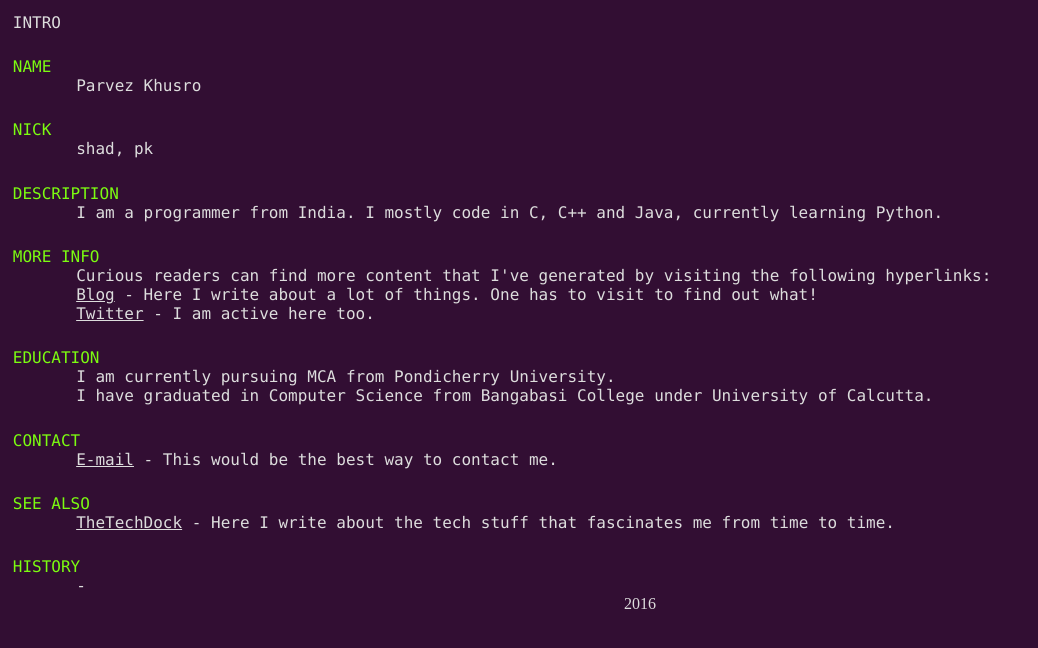
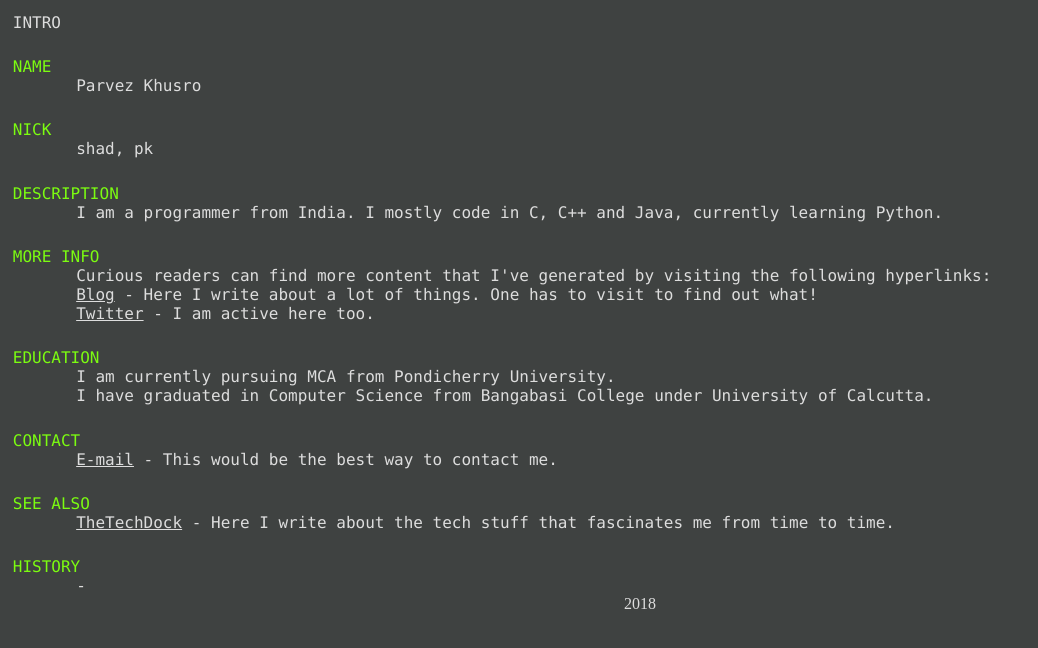
Before and after one commit to parvezkhusro/parvezkhusro.github.io, a plain HTML site: page index.html in a window 1280 px wide. Shown: the whole page, without its empty margins (0-1038 px from the left). Drawn offline with Linux system fonts and the light colour scheme.

Commit message:
updated stylesheet, content

```diff
--- a/assets/stylesheet.css
+++ b/assets/stylesheet.css
@@ -7,7 +7,7 @@ body,div,padding,input,p,img{
 body,html{
     height:100%;
     width:100%;
-    background:#320E33;
+    background:#3f4241;
     color:#DDD;
 }
 
--- a/index.html
+++ b/index.html
@@ -70,11 +70,13 @@ Since you are digging into the code :P, here's the link to my Instagram
         </div>
 
 			<div id="footer">
-			2016
+				<script type="text/javascript">
+					var today = new Date()
+					var year = today.getFullYear()
+					document.write(year)
+				</script>
 			</div>
 
 
 	</body>
 </html>
-				</body>
-</html>
```
